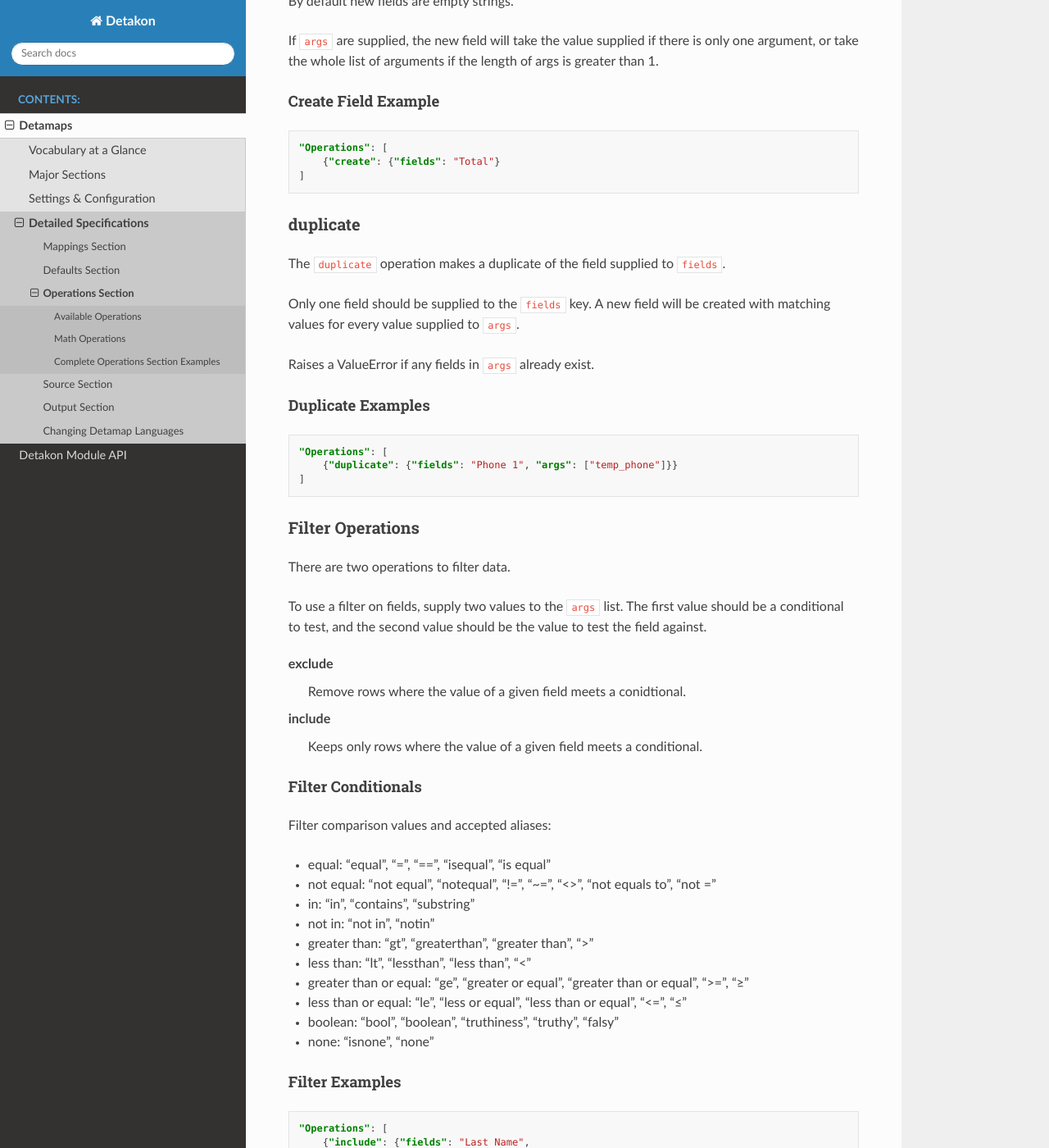
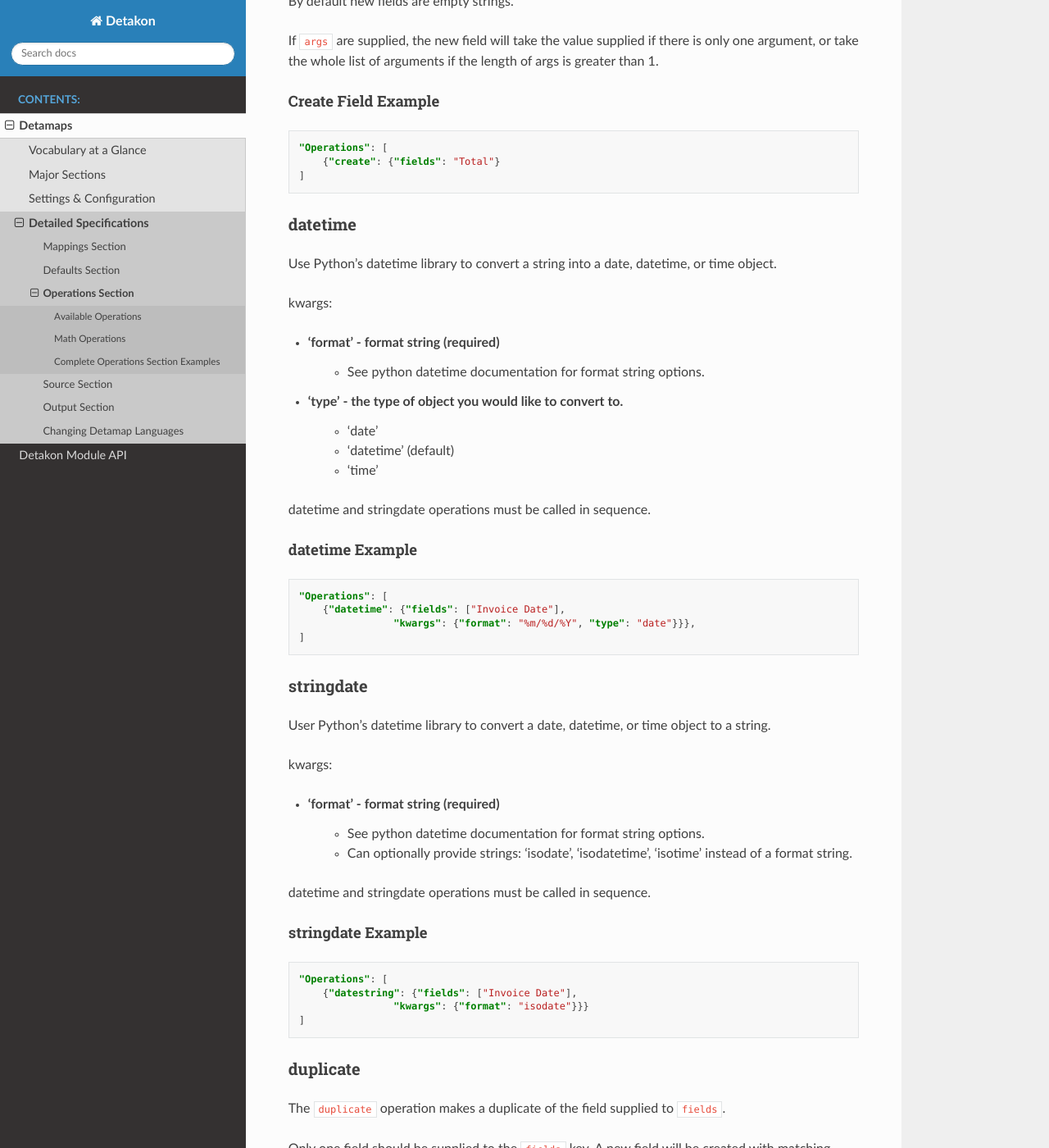
Before and after one commit to cknightfury/detakon, a Sphinx documentation site: the page built from docs/source/operations.rst, in a window 1280 px wide and 1400 px high, scrolled down 1832 px. Shown: the whole window at 82% size. Built offline with Sphinx 7.4.7 and the Read the Docs theme 3.1.0, drawn with Linux system fonts in a browser that asks for light colours.

```diff
--- a/docs/source/operations.rst
+++ b/docs/source/operations.rst
@@ -94,6 +94,54 @@ Create Field Example
 
     "Operations": [
         {"create": {"fields": "Total"}
+    ]
+
+datetime
+--------
+Use Python's datetime library to convert a string into a date, datetime, or time object.
+
+kwargs:
+
+* 'format' - format string (required)
+    * See python datetime documentation for format string options.
+* 'type' - the type of object you would like to convert to.
+    * 'date'
+    * 'datetime' (default)
+    * 'time'
+
+datetime and stringdate operations must be called in sequence.
+
+datetime Example
+^^^^^^^^^^^^^^^^^^^^
+
+.. code-block:: json-object
+
+    "Operations": [
+        {"datetime": {"fields": ["Invoice Date"],
+                    "kwargs": {"format": "%m/%d/%Y", "type": "date"}}},
+    ]
+
+stringdate
+----------
+
+User Python's datetime library to convert a date, datetime, or time object to a string.
+
+kwargs:
+
+* 'format' - format string (required)
+    * See python datetime documentation for format string options.
+    * Can optionally provide strings: 'isodate', 'isodatetime', 'isotime' instead of a format string.
+
+datetime and stringdate operations must be called in sequence.
+
+stringdate Example
+^^^^^^^^^^^^^^^^^^^^
+
+.. code-block:: json-object
+
+    "Operations": [
+        {"datestring": {"fields": ["Invoice Date"],
+                    "kwargs": {"format": "isodate"}}}
     ]
 
 duplicate
--- a/src/detakon/__about__.py
+++ b/src/detakon/__about__.py
@@ -1,4 +1,4 @@
 # SPDX-FileCopyrightText: 2026-present Clef Knightfury <clef@knightfury.org>
 #
 # SPDX-License-Identifier: MIT
-__version__ = "0.4.1"
+__version__ = "0.5.0"
```
Also changed, not shown: 1 other file.
